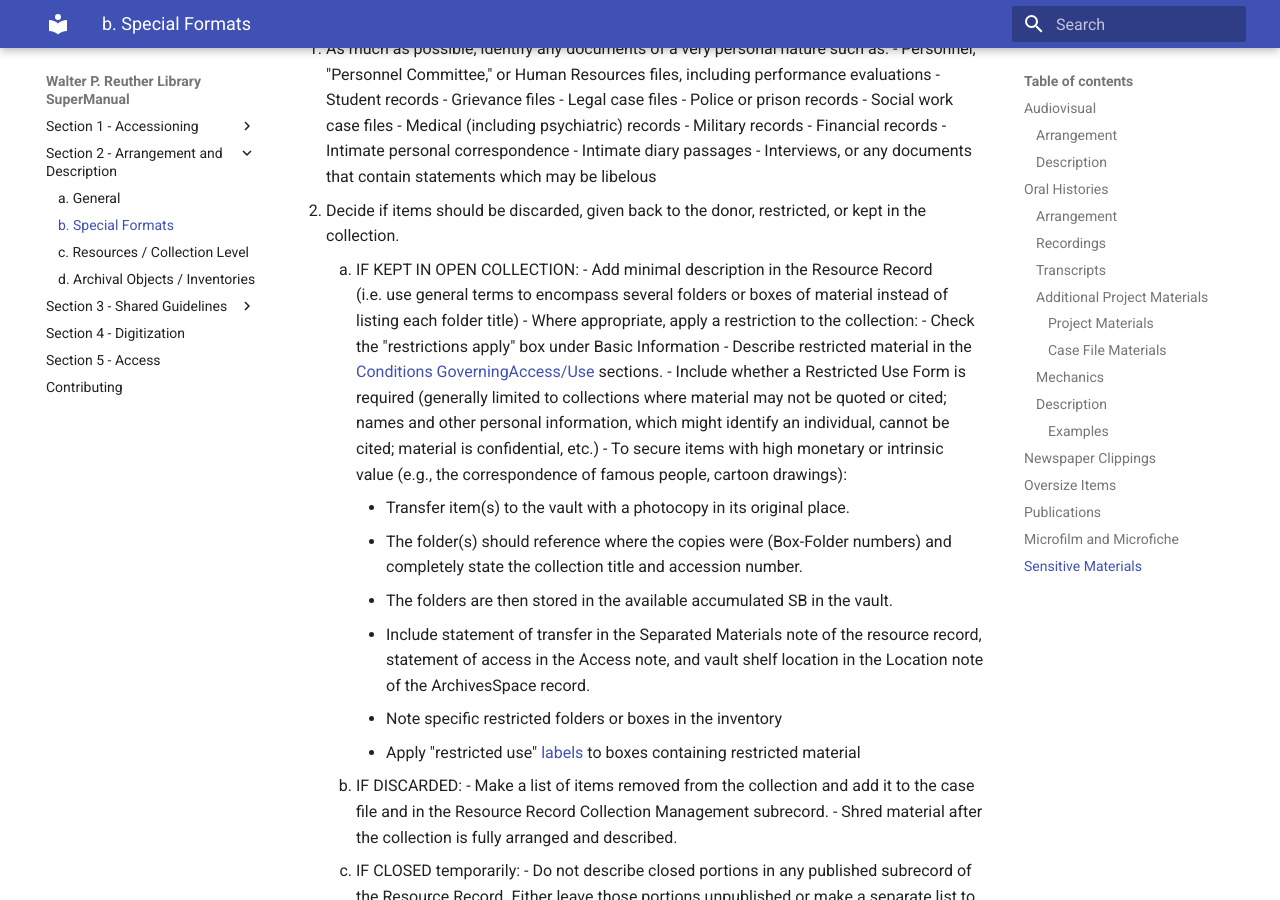
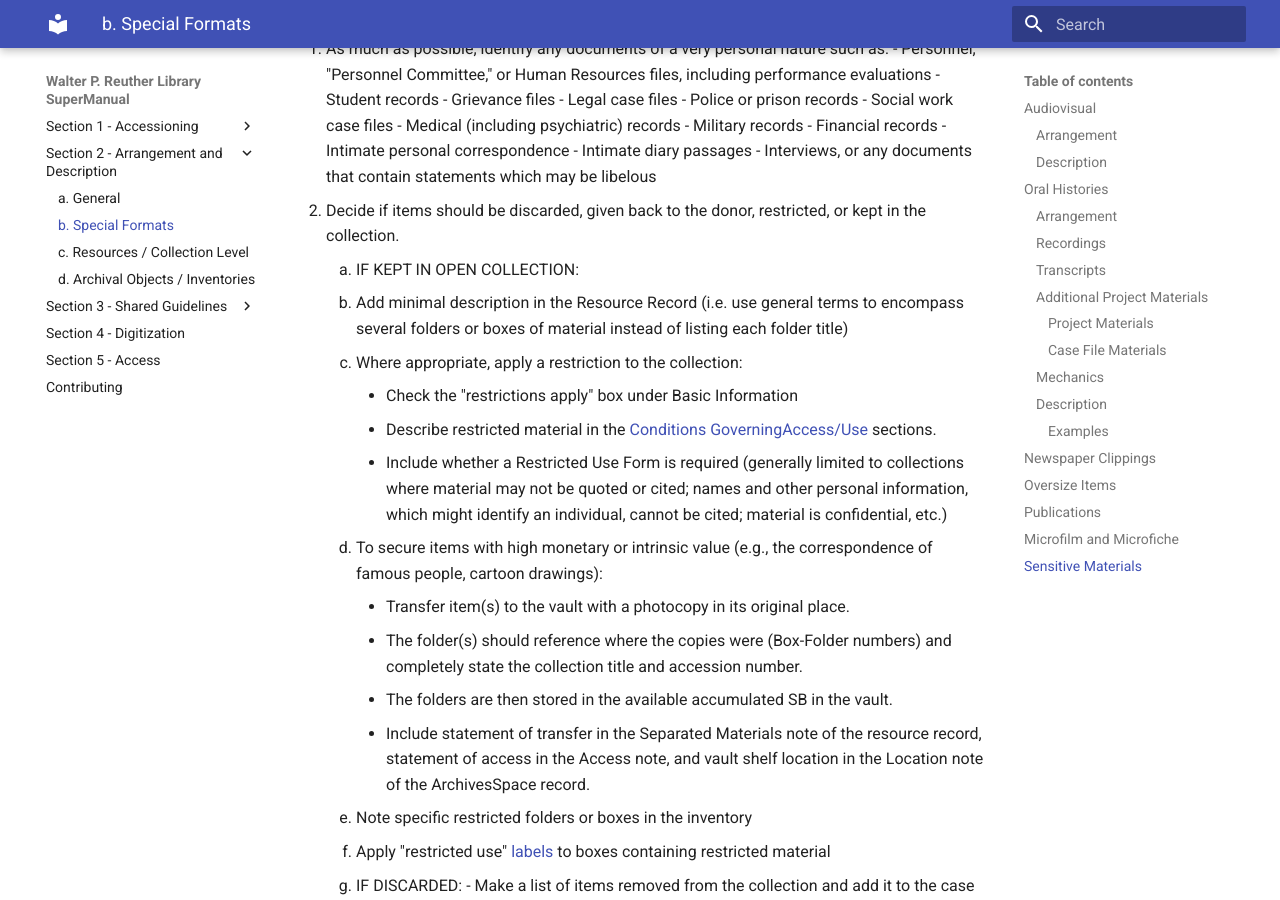
Before and after one commit to WSUReuther/SuperManual, an MkDocs documentation site: the page built from docs/02_arrangement/02_02_special-formats.md, in a window 1280 px wide and 900 px high, scrolled down 12336 px. Built offline with MkDocs 1.6.1 and Material for MkDocs 9.7.7, drawn with Linux system fonts in a browser that asks for light colours; part of the change alters nothing that is shown.

```diff
--- a/docs/02_arrangement/02_02_special-formats.md
+++ b/docs/02_arrangement/02_02_special-formats.md
@@ -462,22 +462,24 @@ Room microfilm cabinet.
 
 2. Decide if items should be discarded, given back to the donor, restricted, or kept in the collection.
     1. IF KEPT IN OPEN COLLECTION:
-  - Add minimal description in the Resource Record (i.e. use general terms to encompass several folders or boxes of material instead of listing each folder title)
-  - Where appropriate, apply a restriction to the collection:
-      - Check the "restrictions apply" box under Basic Information
-      - Describe restricted material in the [Conditions GoverningAccess/Use](../03_shared/03_04_notes.md#conditions-governing-access) sections.
-      - Include whether a Restricted Use Form is required (generally limited to collections where material may not be quoted or cited; names and other personal information, which might identify an individual, cannot be cited; material is confidential, etc.)
-      - To secure items with high monetary or intrinsic value (e.g., the correspondence of famous people, cartoon drawings):
+      2. Add minimal description in the Resource Record (i.e. use general terms to encompass several folders or boxes of material instead of listing each folder title)
+      3. Where appropriate, apply a restriction to the collection:
+        - Check the "restrictions apply" box under Basic Information
+        - Describe restricted material in the [Conditions GoverningAccess/Use](../03_shared/03_04_notes.md#conditions-governing-access) sections.
+        - Include whether a Restricted Use Form is required (generally limited to collections where material may not be quoted or cited; names and other personal information, which might identify an individual, cannot be cited; material is confidential, etc.)
+      4. To secure items with high monetary or intrinsic value (e.g., the correspondence of famous people, cartoon drawings):
         - Transfer item(s) to the vault with a photocopy in its original place.
         - The folder(s) should reference where the copies were (Box-Folder numbers) and completely state the collection title and accession number.
         - The folders are then stored in the available accumulated SB in the vault.
         - Include statement of transfer in the Separated Materials note of the resource record, statement of access in the Access note, and vault shelf location in the Location note of the ArchivesSpace record.
-      - Note specific restricted folders or boxes in the inventory
-      - Apply "restricted use" [labels](https://waynestateprod.sharepoint.com/:f:/r/sites/Libraries/Reuther/Documents/Collections/Arrangement_Description/Labels?csf=1&web=1&e=gLZBpF) to boxes containing restricted material
-    2.  IF DISCARDED:
-  - Make a list of items removed from the collection and add it to the case file and in the Resource Record Collection Management subrecord.
-  - Shred material after the collection is fully arranged and described.
-    3.  IF CLOSED temporarily:
-  - Do not describe closed portions in any published subrecord of the Resource Record. Either leave those portions unpublished or make a separate list to keep in the case file.
-  - Be sure the Resource Record's "restrictions apply" box is checked and the items are described in the "repository processing notes."
-  - Create a [Temporarily Closed](../03_shared/03_02_events.md#temporarily-closed) event linked to the resource record so these items can be added when opened.
+      5. Note specific restricted folders or boxes in the inventory
+      6. Apply "restricted use" [labels](https://waynestateprod.sharepoint.com/:f:/r/sites/Libraries/Reuther/Documents/Collections/Arrangement_Description/Labels?csf=1&web=1&e=gLZBpF) to boxes containing restricted material
+
+    2. IF DISCARDED:
+      - Make a list of items removed from the collection and add it to the case file and in the Resource Record Collection Management subrecord.
+      - Shred material after the collection is fully arranged and described.
+
+    3. IF CLOSED temporarily:
+      - Do not describe closed portions in any published subrecord of the Resource Record. Either leave those portions unpublished or make a separate list to keep in the case file.
+      - Be sure the Resource Record's "restrictions apply" box is checked and the items are described in the "repository processing notes."
+      - Create a [Temporarily Closed](../03_shared/03_02_events.md#temporarily-closed) event linked to the resource record so these items can be added when opened.
```
